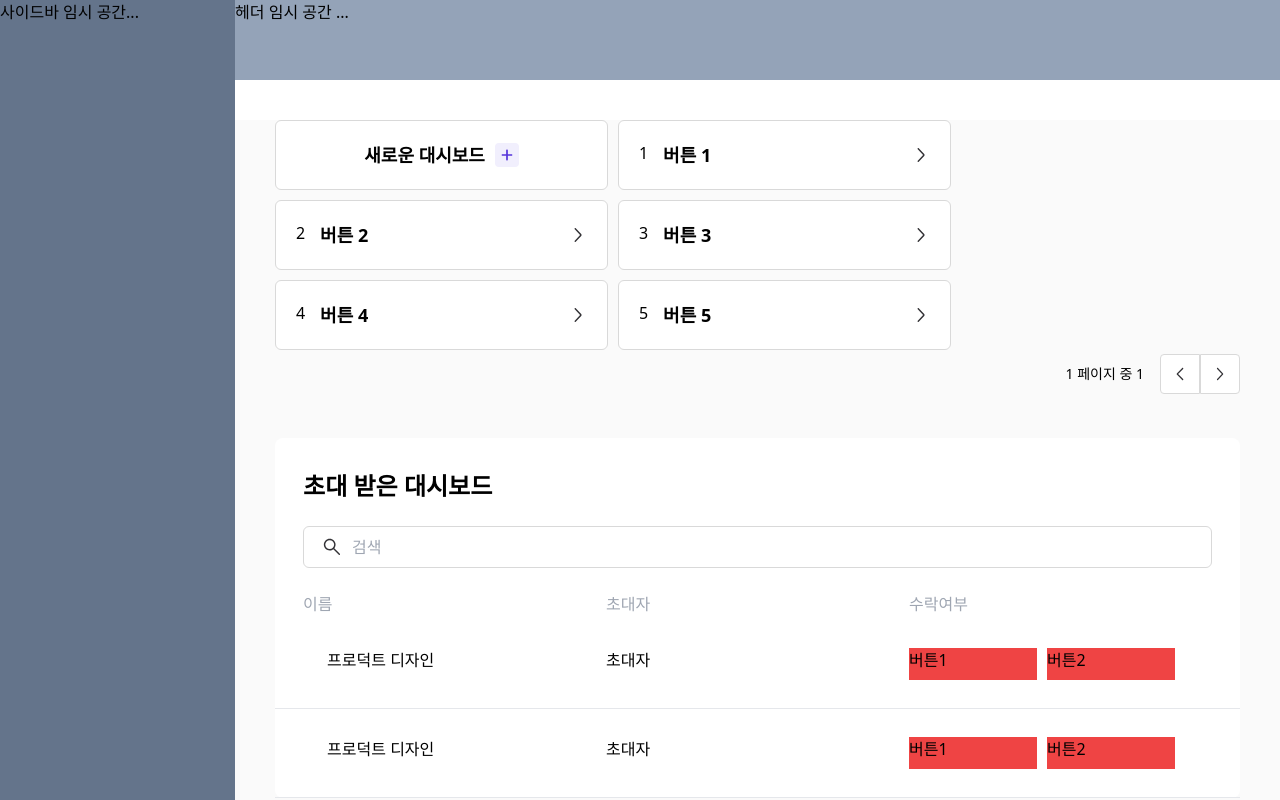
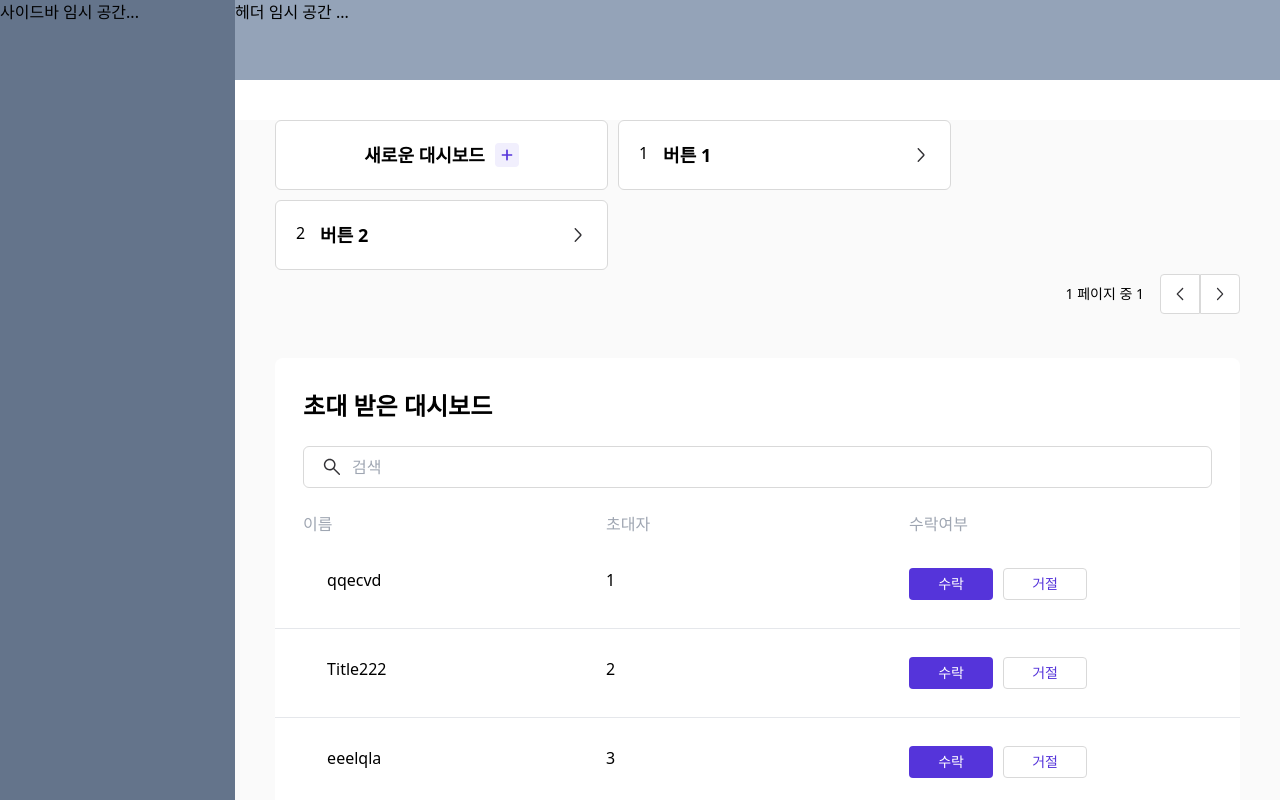
Before and after one commit to Sprint-Part3-Team14/Taskify, a Next.js app: page /my in a window 1280 px wide. Shown: the top 800 px of the page. Built offline with nearby package versions, Linux system fonts and the light colour scheme.

Commit message:
✨ Feat : make a seacrh  and delete invitation
검색기능 구현 수락 거절 버튼 누르면 리스트에서 대시보드 제거

```diff
--- a/app/(dashboard)/my/page.tsx
+++ b/app/(dashboard)/my/page.tsx
@@ -2,13 +2,21 @@ import InviteSection from '@/components/my/InviteSection/InviteSection';
 import MyList from '@/components/my/MyList/MyList';
 
 const My = () => {
+  const dashboardLists = [
+    { title: '버튼 1', image: '1', id: 1 },
+    { title: '버튼 2', image: '2', id: 5 },
+    // { title: '버튼 3', image: '3', id: 4 },
+    // { title: '버튼 4', image: '4', id: 3 },
+    // { title: '버튼 5', image: '5', id: 2 },
+  ];
+
   return (
-    <div className='w-full h-full bg-tp-gray_500'>
+    <section className='w-full h-full bg-tp-gray_500'>
       <div className=' flex flex-col  gap-11 mx-10 mt-10 '>
-        <MyList />
+        <MyList dashboardList={dashboardLists} />
         <InviteSection />
       </div>
-    </div>
+    </section>
   );
 };
 
--- a/components/my/InviteList/InviteList.tsx
+++ b/components/my/InviteList/InviteList.tsx
@@ -1,55 +1,75 @@
-const InviteList = () => {
+import { useState, useEffect } from 'react';
+
+interface InviteListProps {
+  inviteList: { title: string; image: string; id: number }[];
+  handleAccept: (id: number) => void;
+  handleReject: (id: number) => void;
+}
+
+const InviteList = ({ inviteList, handleAccept, handleReject }: InviteListProps) => {
+  const [inviteDashboard, setInviteDashboard] = useState(inviteList);
+
+  useEffect(() => {
+    setInviteDashboard(inviteList);
+  }, [inviteList]);
+
   return (
     <>
-      <div className='mb:hidden tb:grid grid-cols-3 px-7 py-7 text-base border-b-[1px] border-bg-tp-gray_600'>
-        <div className='pl-6'>프로덕트 디자인</div>
-        <div>초대자</div>
+      {inviteDashboard.map(({ title, image, id }) => (
+        <div
+          key={id}
+          className='mb:hidden tb:grid grid-cols-3 px-7 py-7 text-base border-b-[1px] border-bg-tp-gray_600'>
+          <div className='pl-6'>{title}</div>
+          <div>{image}</div>
           <div className='flex gap-[0.625rem]'>
-          <div className='w-[128px] h-8 bg-red-500'>버튼1</div>
-          <div className='w-[128px] h-8 bg-red-500'>버튼2</div>
+            <button
+              className='w-[5.25rem] h-8 bg-tp-violet_900 rounded text-tp-white text-sm font-medium'
+              onClick={() => {
+                handleAccept(id);
+              }}>
+              수락
+            </button>
+            <button
+              className='w-[5.25rem] h-8 text-tp-violet_900 rounded bg-tp-white border boder-solid border-tp-gray_700 text-sm font-medium'
+              onClick={() => {
+                handleReject(id);
+              }}>
+              거절
+            </button>
           </div>
         </div>
-      <div className='mb:hidden tb:grid grid-cols-3 px-7 py-7 text-base border-b-[1px] border-bg-tp-gray_600'>
-        <div className='pl-6'>프로덕트 디자인</div>
-        <div>초대자</div>
-        <div className='flex gap-[0.625rem]'>
-          <div className='w-[128px] h-8 bg-red-500'>버튼1</div>
-          <div className='w-[128px] h-8 bg-red-500'>버튼2</div>
-        </div>
-      </div>
+      ))}
 
-      <div className='tb:hidden flex justify-center flex-col gap-4 p-4  border-b-[1px] border-bg-tp-gray_600'>
+      {inviteDashboard.map(({ title, image, id }) => (
+        <div key={id} className='tb:hidden flex justify-center flex-col gap-4 p-4 border-b-[1px] border-bg-tp-gray_600'>
           <div className='flex flex-col gap-[0.625rem]'>
             <div className='flex gap-4 text-sm'>
               <div className='text-tp-gray_800'>이름</div>
-            <div>프로덕트 디자인</div>
+              <div>{title}</div>
             </div>
-          <div className='flex  gap-4 text-sm'>
+            <div className='flex gap-4 text-sm'>
               <div className='text-tp-gray_800'>초대자</div>
-            <div>손동희</div>
+              <div>{image}</div>
             </div>
           </div>
           <div className='flex justify-center items-center gap-[0.625rem]'>
-          <div className='w-[109px] h-[14px] bg-red-500'>1</div>
-          <div className='w-[109px] h-[14px] bg-red-500'>2</div>
+            <button
+              className='w-[5.25rem] h-8 bg-tp-violet_900 rounded text-tp-white text-sm font-medium'
+              onClick={() => {
+                handleAccept(id);
+              }}>
+              수락
+            </button>
+            <button
+              className='w-[5.25rem] h-8 text-tp-violet_900 rounded bg-tp-white border boder-solid border-tp-gray_700 text-sm font-medium'
+              onClick={() => {
+                handleReject(id);
+              }}>
+              거절
+            </button>
           </div>
         </div>
-      <div className='tb:hidden flex justify-center flex-col gap-4 p-4  border-b-[1px] border-bg-tp-gray_600'>
-        <div className='flex flex-col gap-[0.625rem]'>
-          <div className='flex gap-4 text-sm'>
-            <div className='text-tp-gray_800'>이름</div>
-            <div>프로덕트 디자인</div>
-          </div>
-          <div className='flex  gap-4 text-sm'>
-            <div className='text-tp-gray_800'>초대자</div>
-            <div>손동희</div>
-          </div>
-        </div>
-        <div className='flex justify-center items-center gap-[0.625rem]'>
-          <div className='w-[109px] h-[14px] bg-red-500'>1</div>
-          <div className='w-[109px] h-[14px] bg-red-500'>2</div>
-        </div>
-      </div>
+      ))}
     </>
   );
 };
--- a/components/my/InviteSection/InviteSection.tsx
+++ b/components/my/InviteSection/InviteSection.tsx
@@ -1,24 +1,60 @@
+'use client';
+
+import { useState, useEffect } from 'react';
+
 import EmptyMessage from '../EmptyMessage/EmptyMessage';
 import InviteList from '../InviteList/InviteList';
 import SearchBar from '../SearchBar/SearchBar';
 
 const InviteSection = () => {
-  let count = 1;
+  const [inviteList, setInviteList] = useState([
+    { title: 'qqecvd', image: '1', id: 10 },
+    { title: 'Title222', image: '2', id: 20 },
+    { title: 'eeelqla', image: '3', id: 30 },
+    { title: 'Tsdfsdf', image: '4', id: 40 },
+    { title: 'Tisdsdweq', image: '5', id: 50 },
+  ]);
+  const [filteredInviteList, setFilteredInviteList] = useState([...inviteList]);
+  const [count, setCount] = useState<number>(inviteList.length);
+
+  useEffect(() => {
+    setCount(inviteList.length);
+  }, [inviteList]);
+
+  const handleAccept = (id: number) => {
+    setInviteList(prevList => prevList.filter(item => item.id !== id));
+    setFilteredInviteList(prevList => prevList.filter(item => item.id !== id)); // Update filtered list
+  };
+
+  const handleReject = (id: number) => {
+    setInviteList(prevList => prevList.filter(item => item.id !== id));
+    setFilteredInviteList(prevList => prevList.filter(item => item.id !== id)); // Update filtered list
+  };
+
+  const handleSearch = (keyword: string) => {
+    if (keyword.trim() === '') {
+      setFilteredInviteList(inviteList);
+    } else {
+      const filteredList = inviteList.filter(item => item.title.toLowerCase().includes(keyword.toLowerCase()));
+      setFilteredInviteList(filteredList);
+    }
+  };
+
   return (
     <div className='flex flex-col gap-6  rounded-lg bg-tp-white max-w-[63.875rem] min-x-[16.25rem]'>
       <div className='px-7 pt-8 mb:text-xl tb:text-2xl font-bold'>초대 받은 대시보드</div>
-      {count > 1 ? (
+      {count === 0 ? (
         <EmptyMessage />
       ) : (
         <>
-          <SearchBar />
+          <SearchBar onSearch={handleSearch} />
           <div className='flex flex-col'>
             <div className='tb:grid grid-cols-3 px-7 pb-1 text-tp-gray_800 mb:text-sm tb:text-base mb:hidden '>
-              <div>이름</div>
-              <div>초대자</div>
-              <div>수락여부</div>
+              <h2>이름</h2>
+              <h2>초대자</h2>
+              <h2>수락여부</h2>
             </div>
-            <InviteList />
+            <InviteList inviteList={filteredInviteList} handleAccept={handleAccept} handleReject={handleReject} />
           </div>
         </>
       )}
--- a/components/my/MyList/MyList.tsx
+++ b/components/my/MyList/MyList.tsx
@@ -11,16 +11,18 @@ import EditColumnModal from '@/components/Modal/EditColumnModal';
 
 const ARROW = '/icon/arrow_backward.svg';
 
-const MyList = () => {
+interface DashboardItem {
+  title: string;
+  image: string;
+  id: number;
+}
+
+interface Props {
+  dashboardList: DashboardItem[];
+}
+
+const MyList = ({ dashboardList }: Props) => {
   const [isToggledModal, setIsToggledModal] = useState(false);
-
-  const dashboardLists = [
-    { title: '버튼 1', image: '1', id: '1' },
-    { title: '버튼 2', image: '2', id: '5' },
-    { title: '버튼 3', image: '3', id: '4' },
-    { title: '버튼 4', image: '4', id: '3' },
-    { title: '버튼 5', image: '5', id: '2' },
-  ];
 
   const handleToggledMdoal = () => {
     setIsToggledModal(!isToggledModal);
@@ -32,11 +34,9 @@ const MyList = () => {
         <AddButton onClick={handleToggledMdoal}>새로운 대시보드</AddButton>
         {/* 모달 변경 */}
         {isToggledModal && <EditColumnModal handleModal={handleToggledMdoal} />}
-        {dashboardLists.map(({ title, image, id }, index) => (
-          <Link href={`dashboard/${id}`}>
-            <div
-              key={index}
-              className='flex justify-between items-center gap-2.5 px-5  min-w-[284px] tb:w-[544px] pc:w-[333px] h-[4.375rem] py-1 tb:py-2 rounded-md bg-tp-white border border-solid border-tp-gray_700'>
+        {dashboardList.map(({ title, image, id }, index) => (
+          <Link key={index} href={`dashboard/${id}`}>
+            <div className='flex justify-between items-center gap-2.5 px-5  min-w-[284px] tb:w-[544px] pc:w-[333px] h-[4.375rem] py-1 tb:py-2 rounded-md bg-tp-white border border-solid border-tp-gray_700'>
               <div className='flex gap-4'>
                 <div className='w-2 h-2'>{image}</div>
                 <div className='text-lg font-bold '>{title}</div>
--- a/components/my/SearchBar/SearchBar.tsx
+++ b/components/my/SearchBar/SearchBar.tsx
@@ -1,13 +1,33 @@
+'use client';
+
 import Image from 'next/image';
+import { useState } from 'react';
 
 const SEARCH_ICON = '/icon/search.svg';
 
-const SearchBar = () => {
+interface SearchBarProps {
+  onSearch: (keyword: string) => void;
+}
+
+const SearchBar = ({ onSearch }: SearchBarProps) => {
+  const [keyword, setKeyword] = useState('');
+
+  const handleChange = (e: React.ChangeEvent<HTMLInputElement>) => {
+    const newKeyword = e.target.value;
+    setKeyword(newKeyword);
+    onSearch(newKeyword);
+  };
+
   return (
     <div className='px-7'>
       <div className='flex w-full px-4 py-2 gap-2 border border-solid rounded-md border-tp-gray_700'>
         <Image src={SEARCH_ICON} alt='search' width={24} height={24} />
-        <input className='w-full mb:text-sm tb:text-base placeholder:text-tp-gray_800' placeholder='검색' />
+        <input
+          className='w-full mb:text-sm tb:text-base placeholder:text-tp-gray_800'
+          placeholder='검색'
+          value={keyword}
+          onChange={handleChange}
+        />
       </div>
     </div>
   );
```
Lines whose indentation alone changed are shown as unchanged.
